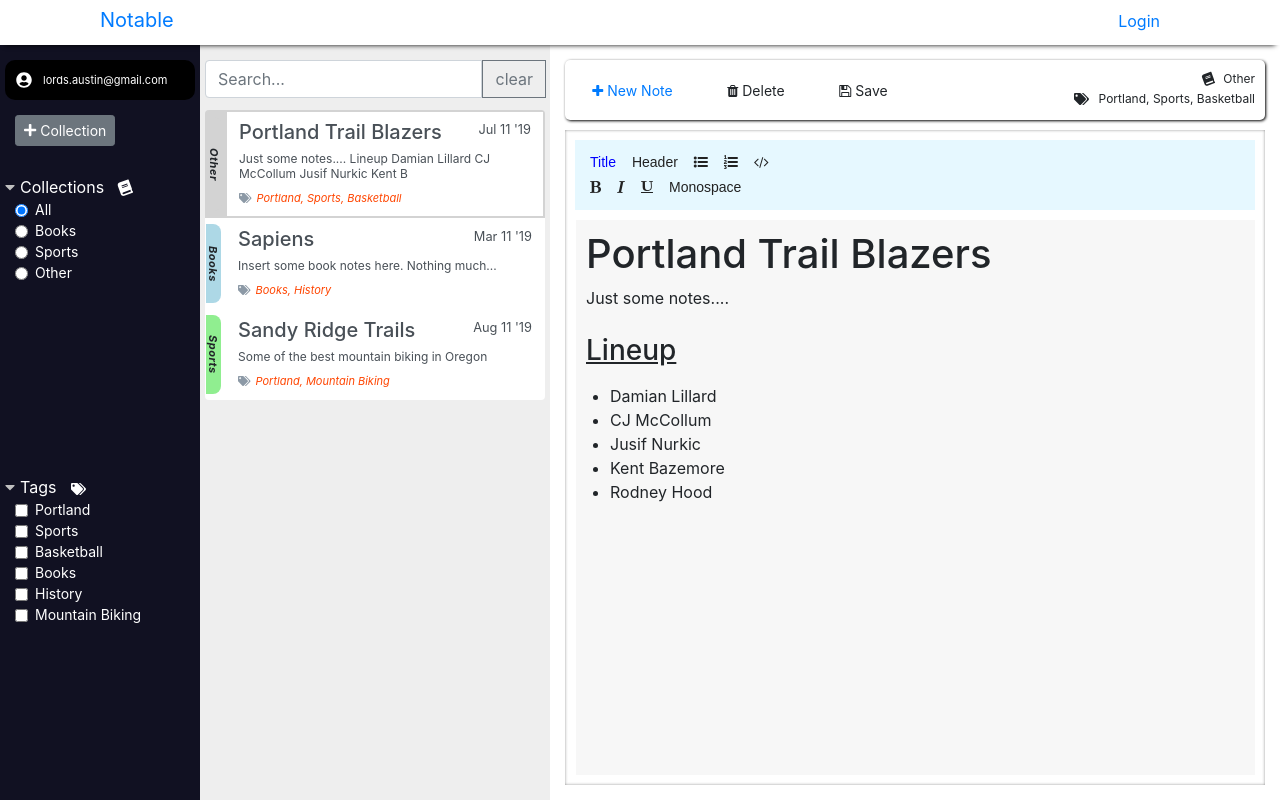
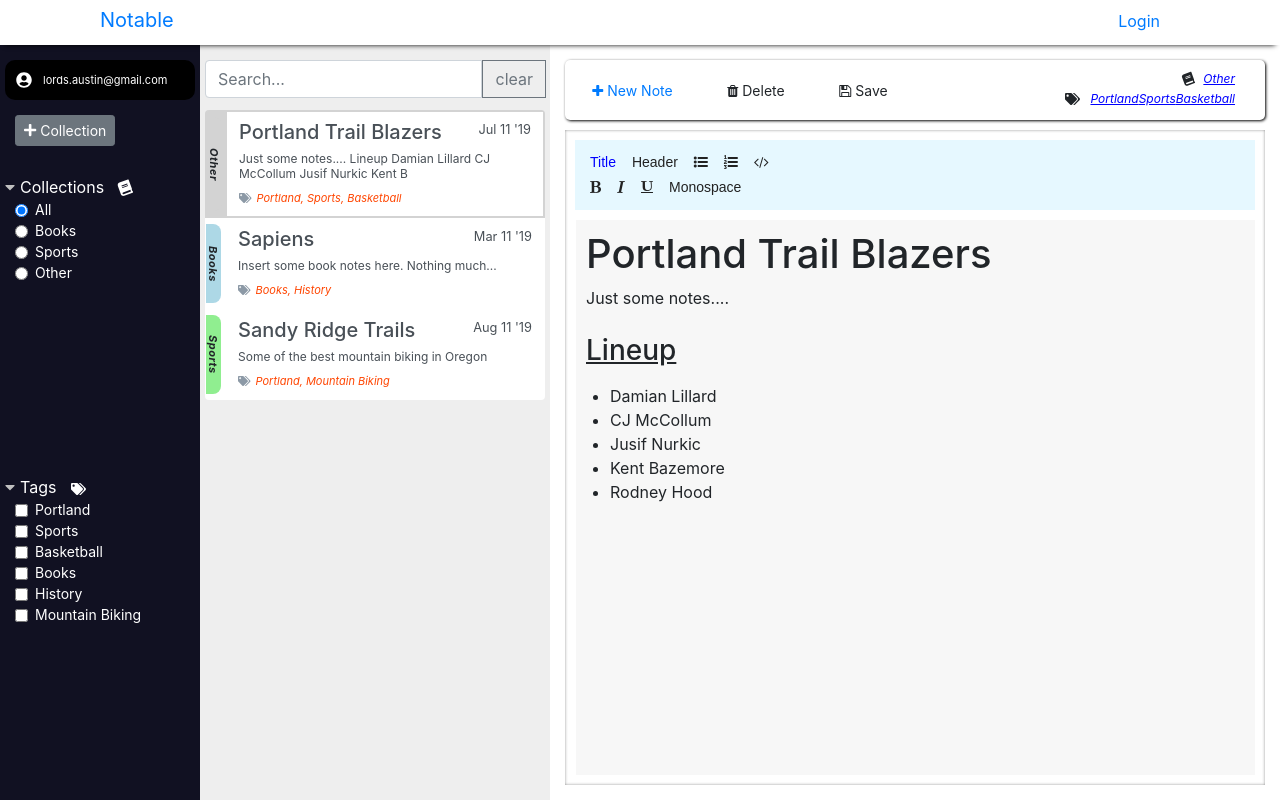
Before and after one commit to austinlords/notable, a React (Create React App) app: page /notes/fg0gr34hgioa98g4 in a window 1280 px wide. Built offline with nearby package versions, Linux system fonts and the light colour scheme.

Commit message:
small edits

```diff
--- a/package.json
+++ b/package.json
@@ -17,7 +17,8 @@
     "react-bootstrap": "^1.0.0-beta.11",
     "react-dom": "^16.9.0",
     "react-router-dom": "^5.0.1",
-    "react-scripts": "3.1.1"
+    "react-scripts": "3.1.1",
+    "reactstrap": "^8.0.1"
   },
   "scripts": {
     "start": "react-scripts start",
--- a/src/components/EditorMenu.jsx
+++ b/src/components/EditorMenu.jsx
@@ -1,10 +1,16 @@
-import React from "react";
+import React, { Component } from "react";
 import { Link } from "react-router-dom";
 import { FontAwesomeIcon } from "@fortawesome/react-fontawesome";
 import { faBook, faTags } from "@fortawesome/free-solid-svg-icons";
+import { UncontrolledPopover, PopoverBody, PopoverHeader } from "reactstrap";
 
-const EditorMenu = ({ save, handleDelete, selectedNote }) => {
-  const menuStyle = {
+class EditorMenu extends Component {
+  state = {
+    tagsPopoverOpen: false,
+    collectionPopoverOpen: false
+  };
+
+  menuStyle = {
     margin: "0px auto 10px auto",
     width: "100%",
     height: "60px",
@@ -14,7 +20,7 @@
     gridTemplateColumns: "50% auto"
   };
 
-  const crudStyle = {
+  crudStyle = {
     display: "inline-flex",
     justifyContent: "space-around",
     alignItems: "center",
@@ -23,19 +29,38 @@
     fontSize: "14px"
   };
 
-  const metaDataStyle = {
+  metaDataStyle = {
     display: "grid",
     gridTemplateRows: "50% 50%",
     height: "100%",
     width: "100%",
     alignItems: "baseline",
-    padding: "10px",
+    padding: "10px 30px",
     fontSize: "12px"
   };
 
+  togglePopover = type => {
+    if (type === "collection")
+      this.setState({
+        collectionPopoverOpen: !this.state.collectionPopoverOpen
+      });
+    if (type === "tags")
+      this.setState({ tagsPopoverOpen: !this.state.tagsPopoverOpen });
+  };
+
+  handleCollectionSelect = event => {
+    let selected = event.target.value;
+  };
+  handleTagsSelect = event => {
+    let selected = event.target.value;
+  };
+
+  render() {
+    const { save, handleDelete, selectedNote, collections } = this.props;
+
     return (
-    <div style={menuStyle}>
-      <div id="crud-operations" style={crudStyle}>
+      <div style={this.menuStyle}>
+        <div id="crud-operations" style={this.crudStyle}>
           <Link to="/notes/new">
             <div className="clickable editor-menu-option">
               <i className="fa fa-plus" aria-hidden="true" />
@@ -51,7 +76,7 @@
             <span> Save</span>
           </div>
         </div>
-      <div id="notes-meta-data" style={metaDataStyle}>
+        <div id="notes-meta-data" style={this.metaDataStyle}>
           <div style={{ textAlign: "right" }}>
             {selectedNote && (
               <FontAwesomeIcon
@@ -60,18 +85,77 @@
               />
             )}
             <span style={{ marginLeft: "10px" }}>
-            {selectedNote && selectedNote.collection.name}
+              {selectedNote && (
+                <>
+                  <span id="collection-popover-link" className="link">
+                    {selectedNote.collection.name}
+                  </span>
+                  <UncontrolledPopover
+                    placement="bottom"
+                    isOpen={this.state.collectionPopoverOpen}
+                    target="collection-popover-link"
+                    trigger="legacy"
+                    toggle={() => this.togglePopover("collection")}
+                  >
+                    <PopoverHeader>select collection:</PopoverHeader>
+                    <PopoverBody>
+                      {collections.map(c => (
+                        <div className="form-check" key={c._id}>
+                          <label className="form-check-label">
+                            <input
+                              className="form-check-input"
+                              type="radio"
+                              name="collection-choices"
+                              id={c._id}
+                              value={c.name}
+                              checked={selectedNote.collection.name === c.name}
+                              onChange={e => this.handleCollectionSelect(e)}
+                            />
+                            {c.name}
+                          </label>
+                        </div>
+                      ))}
+                    </PopoverBody>
+                  </UncontrolledPopover>
+                </>
+              )}
             </span>
           </div>
           <div style={{ textAlign: "right" }}>
             {selectedNote && <FontAwesomeIcon icon={faTags} />}
             <span style={{ marginLeft: "10px" }}>
-            {selectedNote && selectedNote.tags.join(", ")}
+              {selectedNote && (
+                <>
+                  {selectedNote.tags &&
+                    selectedNote.tags.map(t => (
+                      <span id="tags-popover-link" className="link">
+                        {t}
+                      </span>
+                    ))}
+                  <UncontrolledPopover
+                    placement="bottom"
+                    isOpen={this.state.tagsPopoverOpen}
+                    target="tags-popover-link"
+                    trigger="legacy"
+                    toggle={() => this.togglePopover("tags")}
+                  >
+                    <PopoverHeader>edit tags:</PopoverHeader>
+                    <PopoverBody>
+                      {selectedNote.tags.map(t => (
+                        <div className="form-check" key={t}>
+                          <label className="form-check-label">{t}</label>
+                        </div>
+                      ))}
+                    </PopoverBody>
+                  </UncontrolledPopover>
+                </>
+              )}
             </span>
           </div>
         </div>
       </div>
     );
-};
+  }
+}
 
 export default EditorMenu;
--- a/src/components/Notes.jsx
+++ b/src/components/Notes.jsx
@@ -167,6 +167,7 @@
             save={this.save}
             handleDelete={this.handleDelete}
             selectedNote={selectedNote}
+            collections={collections}
           />
           <DraftEditor
             onChange={this.onChange}
--- a/src/css/notes.css
+++ b/src/css/notes.css
@@ -94,3 +94,10 @@
 .faCaretDropdown {
   color: silver;
 }
+
+.link {
+  font-style: italic;
+  text-decoration: underline;
+  cursor: pointer;
+  color: blue;
+}
```
Also changed, not shown: 1 other file (tests, documents, lock files or other folders). Lines whose indentation alone changed are shown as unchanged.
